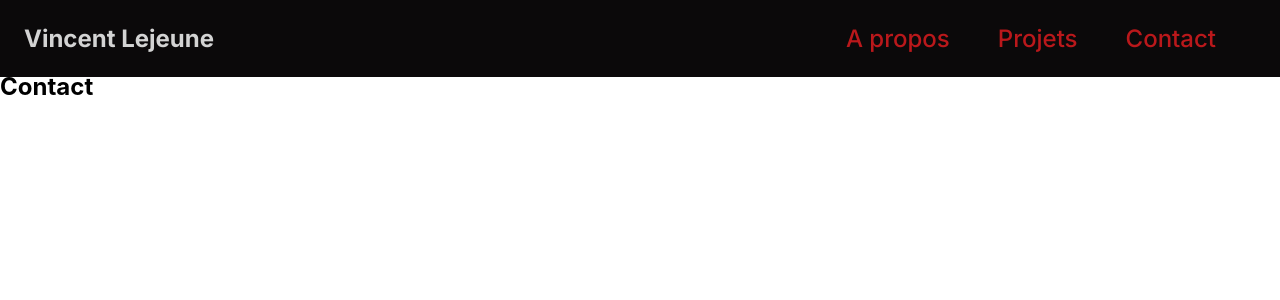
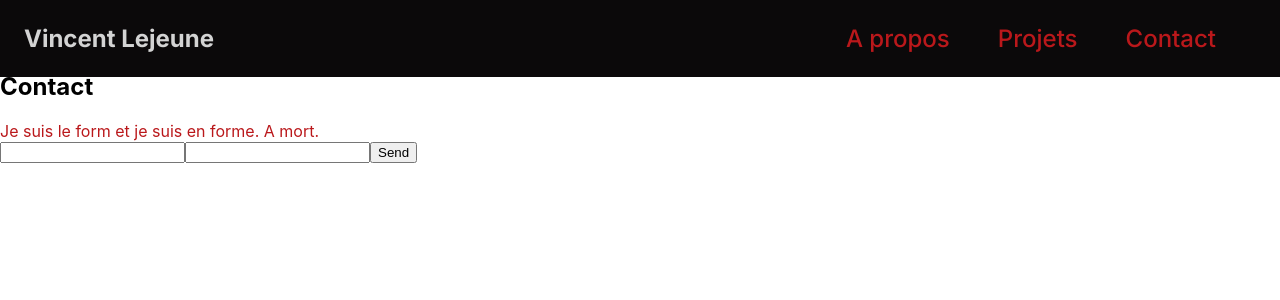
Before and after one commit to VincentCMLejeune/Portfolio, a React (Create React App) app in the folder portfolio/: page /contact in a window 1280 px wide. Shown: the top 300 px of the page. Built offline with nearby package versions, Linux system fonts and the light colour scheme.

Commit message:
Created the bulk of the contact form

```diff
--- /dev/null
+++ b/portfolio/src/components/form/Form.jsx
@@ -0,0 +1,14 @@
+import styles from "./Form.module.css";
+
+export default function Form() {
+  return (
+    <div className={styles.form}>
+      Je suis le form et je suis en forme. A mort.
+      <form action="https://formsubmit.co/9ca83417d36bcbc1302960454647c72c" method="POST">
+        <input type="text" name="name" required />
+        <input type="email" name="email" required />
+        <button type="submit">Send</button>
+      </form>
+    </div>
+  );
+}
--- /dev/null
+++ b/portfolio/src/components/form/Form.module.css
@@ -0,0 +1,5 @@
+@import "../../Fonts.css";
+
+.form {
+  color: var(--red);
+}
--- a/portfolio/src/screens/contact/Contact.jsx
+++ b/portfolio/src/screens/contact/Contact.jsx
@@ -1,3 +1,4 @@
+import Form from "../../components/form/Form";
 import Header from "../../components/header/Header";
 
 import styles from "./Contact.module.css";
@@ -7,6 +8,7 @@ export default function Contact() {
     <div className={styles.contact}>
       <Header />
       <h2>Contact</h2>
+      <Form />
     </div>
   );
 }
```
